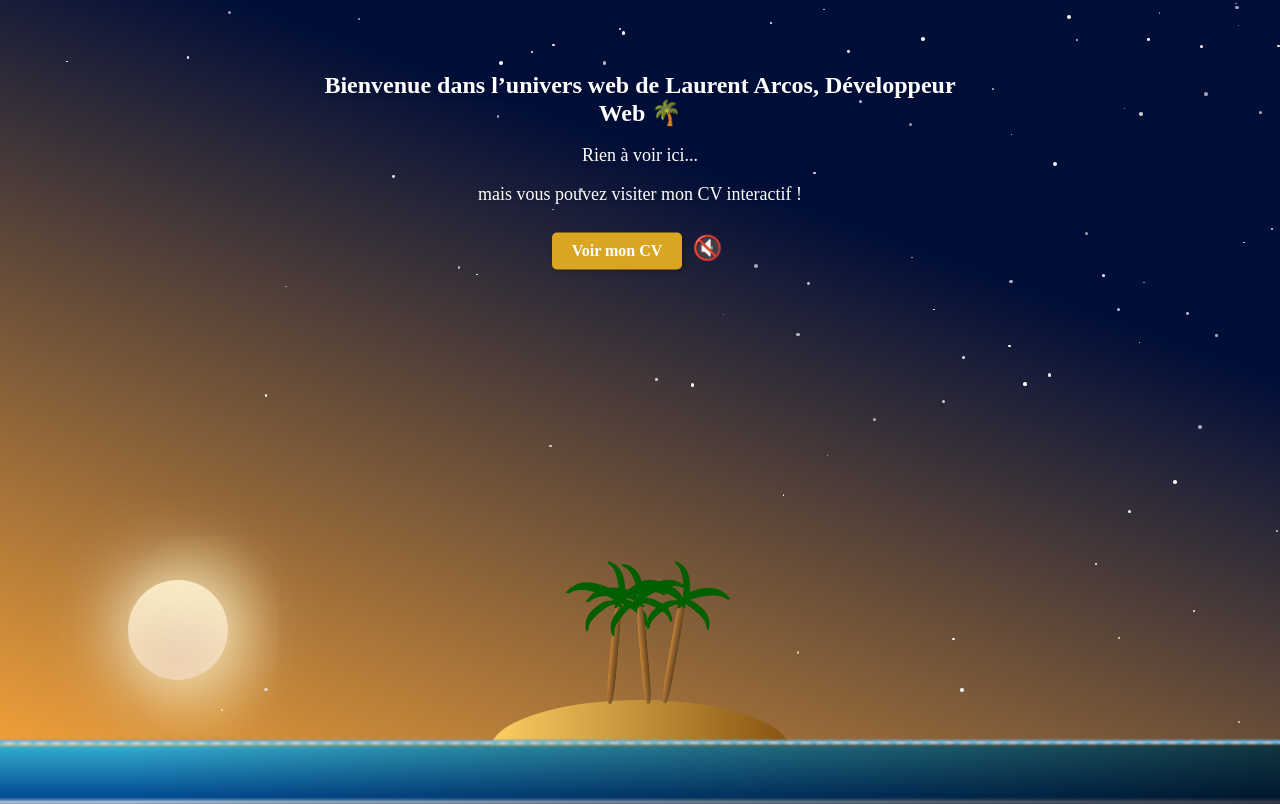
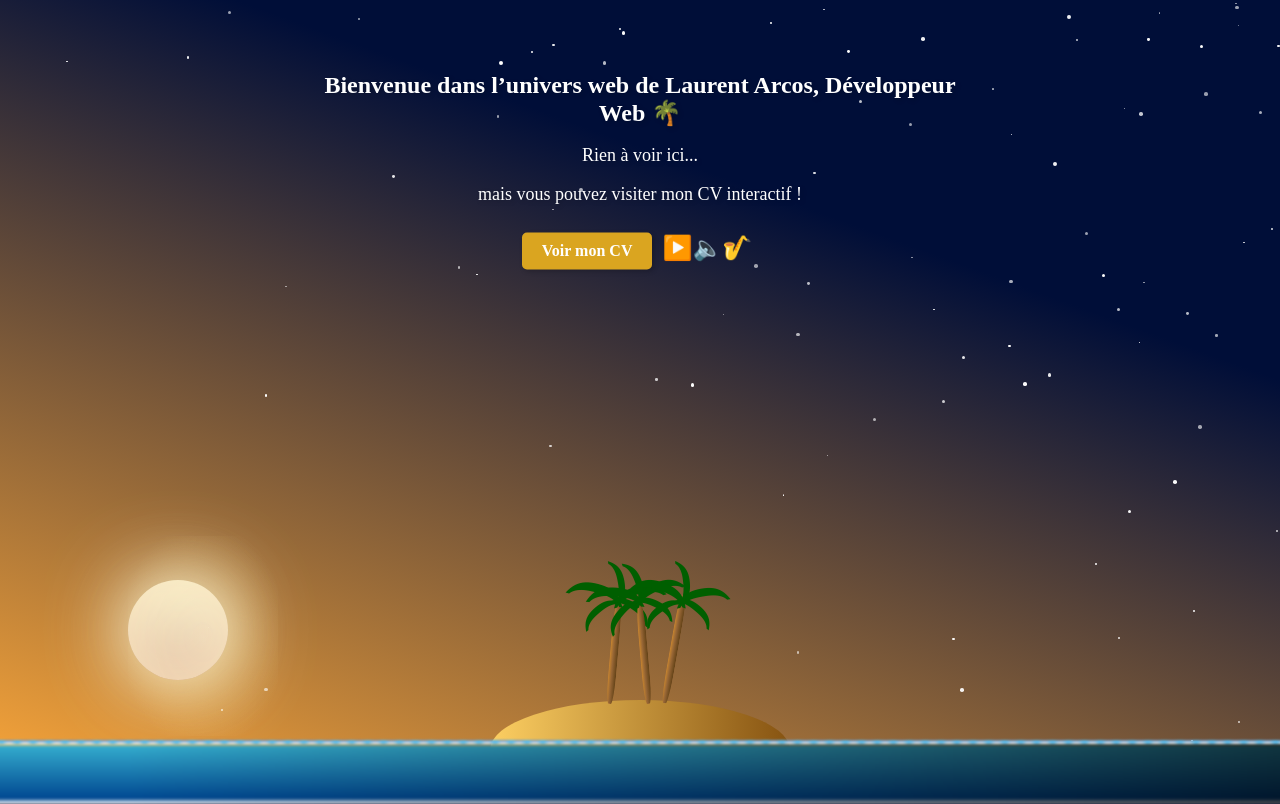
Before and after one commit to LaurentArcos/homepage, a plain HTML site: page index.html in a window 1280 px wide. Shown: the top 804 px of the page. Drawn offline with nearby package versions, Linux system fonts and the light colour scheme; no server answers.

Commit message:
icones modifiees

```diff
--- a/index.html
+++ b/index.html
@@ -42,7 +42,7 @@
     <p>Rien à voir ici...</p>
     <p>mais vous pouvez visiter mon CV interactif !</p>
     <a href="https://cv.laurentarcos.fr" class="btn">Voir mon CV</a>
-    <button id="soundToggle" class="sound-btn">🔊</button>
+    <button id="soundToggle" class="sound-btn">▶️🔈🎷</button>
   </div>
   <script src="script.js"></script>
 </body>
--- a/script.js
+++ b/script.js
@@ -8,8 +8,6 @@ const sound = new Howl({
 const soundToggle = document.getElementById('soundToggle');
 let isPlaying = false; // par défaut off
 
-
-soundToggle.textContent = '🔇';
 
 soundToggle.addEventListener('click', () => {
   if (isPlaying) {
```
